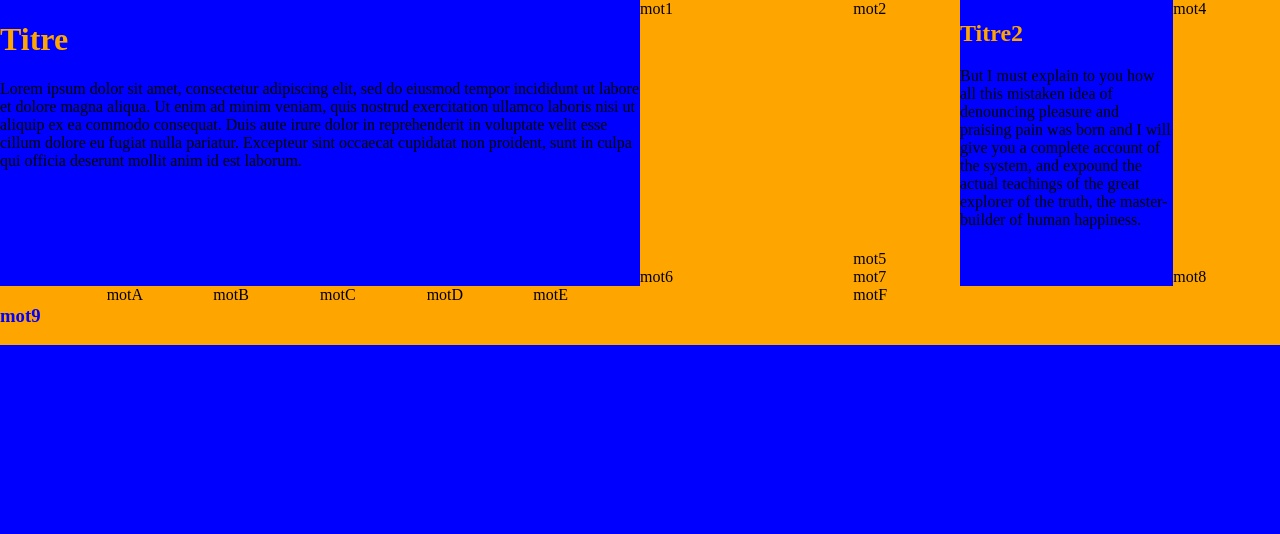
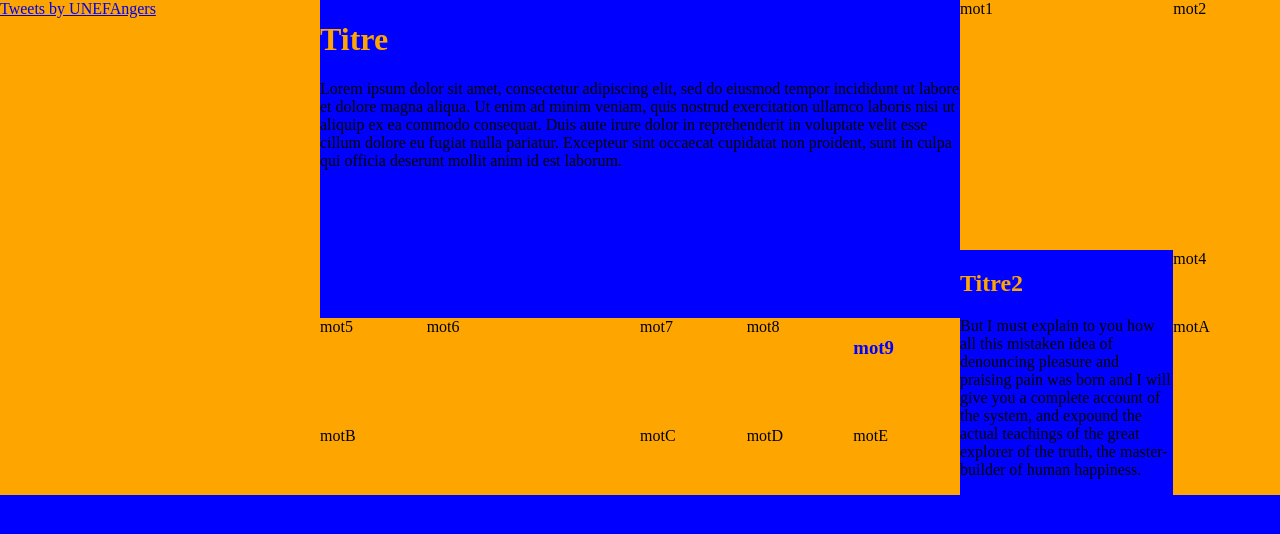
Before and after one commit to BrinonBat/site-unef, a plain HTML site: page index.html in a window 1280 px wide. Drawn offline with Linux system fonts and the light colour scheme.

Commit message:
++twiter feed

```diff
--- a/css/rec_tiles.css
+++ b/css/rec_tiles.css
@@ -40,6 +40,11 @@
 
 .tile_vrt_2x6 {
 	grid-column: span 2;
+	grid-row: span 6;
+}
+
+.tile_vrt_3x6 {
+	grid-column: span 3;
 	grid-row: span 6;
 }
 
--- a/index.html
+++ b/index.html
@@ -9,6 +9,9 @@
 	</head>
 	<body class="bg_blue mz">
 		<div class="grid_12 rsz_6-768 bg_orange">
+			<div class="tile tile_vrt_3x6">
+				<a class="twitter-timeline" data-height="600" href="https://twitter.com/UNEFAngers?ref_src=twsrc%5Etfw">Tweets by UNEFAngers</a> <script async src="https://platform.twitter.com/widgets.js" charset="utf-8"></script>
+			</div>
 			<div class="tile tile_hrz_6x3 bg_blue">
 				<h1>Titre</h1>
 				<p>Lorem ipsum dolor sit amet, consectetur adipiscing elit, sed do eiusmod tempor incididunt ut labore et dolore magna aliqua. Ut enim ad minim veniam, quis nostrud exercitation ullamco laboris nisi ut aliquip ex ea commodo consequat. Duis aute irure dolor in reprehenderit in voluptate velit esse cillum dolore eu fugiat nulla pariatur. Excepteur sint occaecat cupidatat non proident, sunt in culpa qui officia deserunt mollit anim id est laborum.</p>
@@ -32,7 +35,6 @@
 			<div class="tile">motC</div>
 			<div class="tile">motD</div>
 			<div class="tile">motE</div>
-			<div class="tile">motF</div>
 		</div>
 	</body>
 </html>
```
